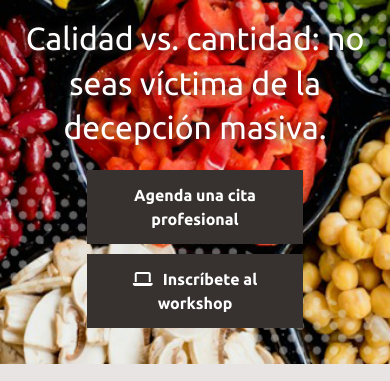
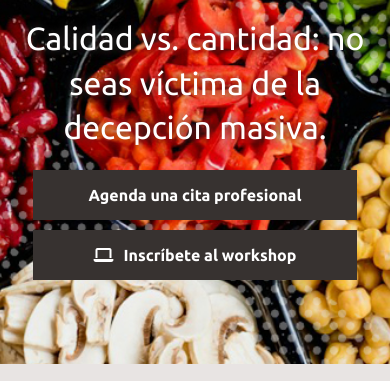
Before and after one commit to Imaginamaria/portal-mujeres-al-deporte, a website: page index.html in a window 390 px wide. Shown: the part 662-1043 px from the top of the page. Drawn offline with Linux system fonts and the light colour scheme; no server answers.

Commit message:
agrande el largo de los botones del slide

```diff
--- a/estilos.css
+++ b/estilos.css
@@ -867,7 +867,7 @@ padding: 20px;
 
   .hero .hero-buttons .btn{
     display: block;
-    width: 60%;
+    width: 90%;
     margin: 0 auto;
     margin-bottom: 10px;
   }
```
